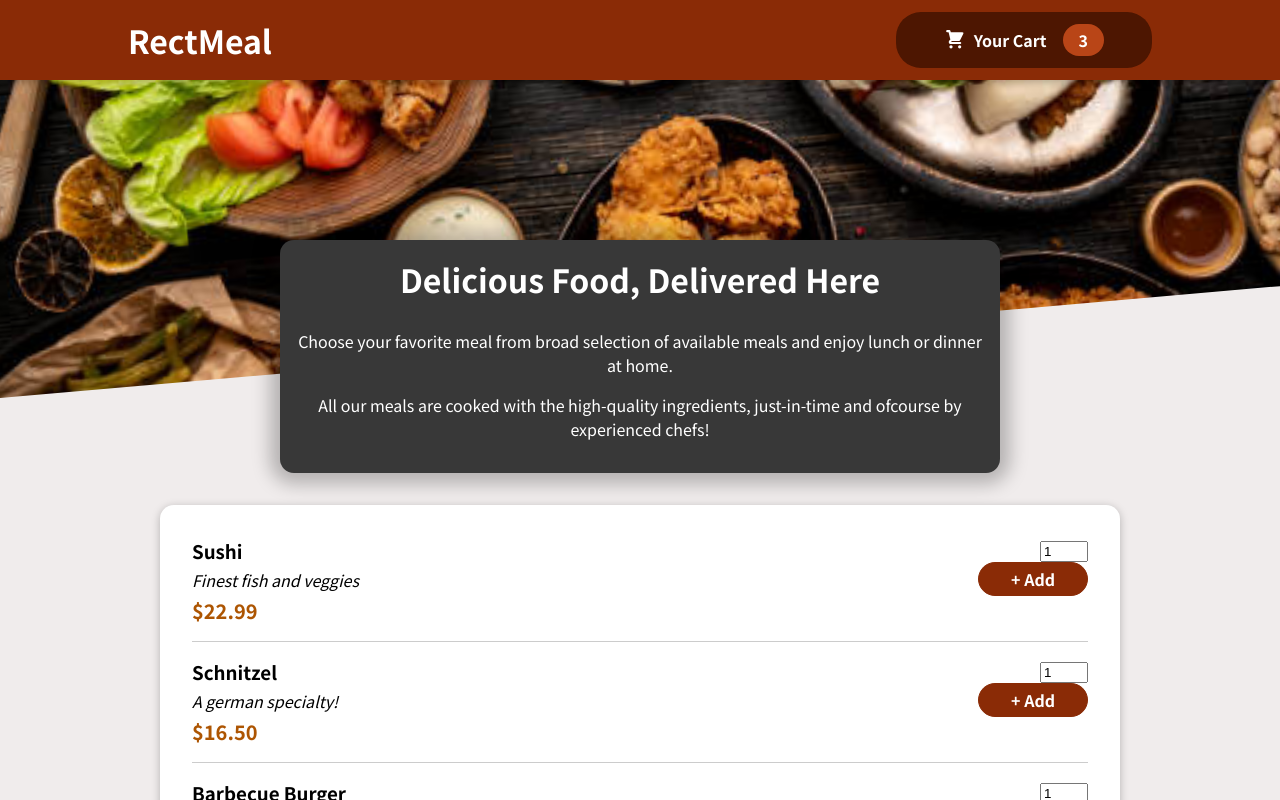
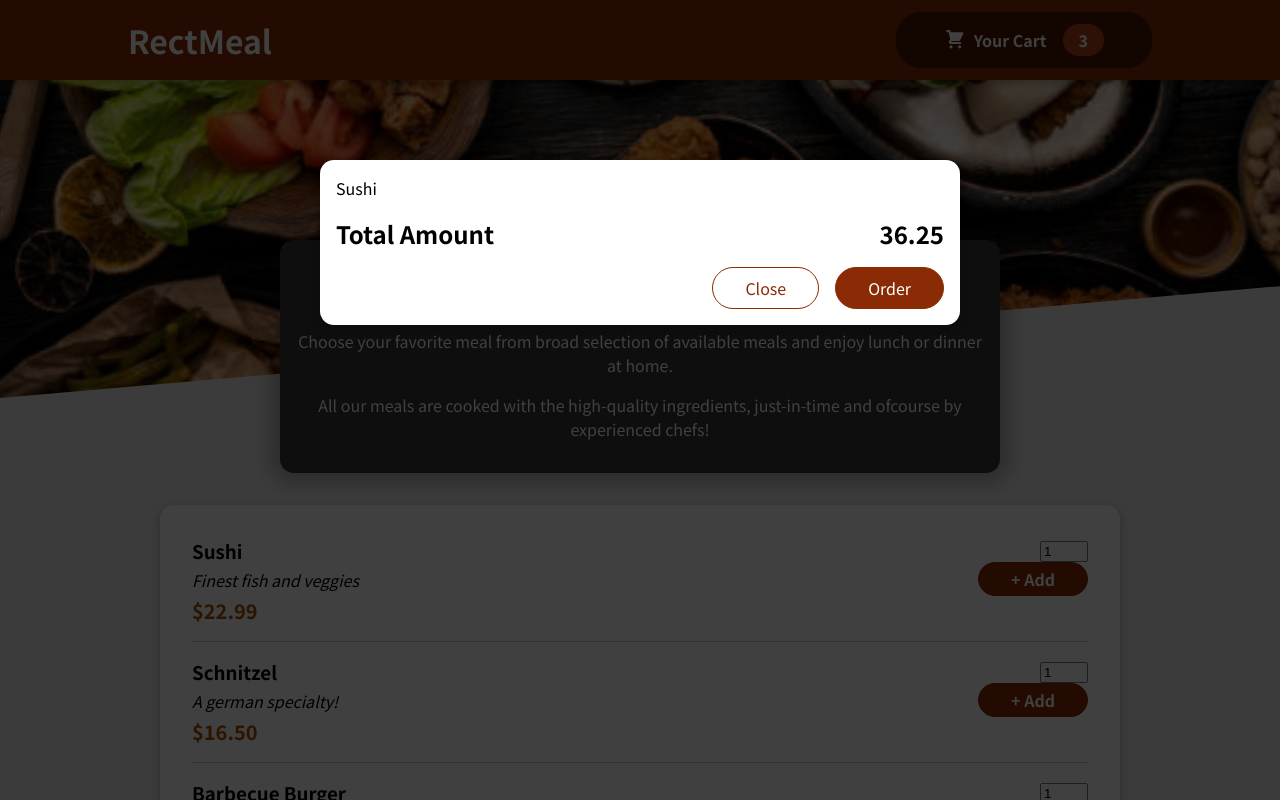
Before and after one commit to Ankitiwari26/RestrauntApp, a React (Create React App) app: page / in a window 1280 px wide. Shown: the top 800 px of the page. Built offline with nearby package versions, Linux system fonts and the light colour scheme.

Commit message:
Fifth Commit

```diff
--- a/public/index.html
+++ b/public/index.html
@@ -28,6 +28,7 @@
   </head>
   <body>
     <noscript>You need to enable JavaScript to run this app.</noscript>
+    <div id="overlays"></div>
     <div id="root"></div>
     <!--
       This HTML file is a template.
--- a/src/App.js
+++ b/src/App.js
@@ -1,8 +1,10 @@
+import Cart from "./components/Cart/Cart";
 import Header from "./components/Layout/Header";
 import Meals from "./components/Meals/Meals";
 function App() {
   return (
     <div>
+      <Cart />
       <Header />
       <main>
         <Meals />
--- /dev/null
+++ b/src/components/Cart/Cart.js
@@ -0,0 +1,25 @@
+import classes from "./Cart.module.css";
+import Modal from "../UI/Modal";
+const Cart = (props) => {
+  const cartItem = (
+    <ul className={classes["cart-items"]}>
+      {[{ id: "c1", name: "Sushi", amount: 2, price: 12.99 }].map((item) => (
+        <li>{item.name}</li>
+      ))}
+    </ul>
+  );
+  return (
+    <Modal>
+      {cartItem}
+      <div className={classes.total}>
+        <span>Total Amount</span>
+        <span>36.25</span>
+      </div>
+      <div className={classes.actions}>
+        <button className={classes["button--alt"]}>Close</button>
+        <button className={classes.button}>Order</button>
+      </div>
+    </Modal>
+  );
+};
+export default Cart;
--- /dev/null
+++ b/src/components/Cart/Cart.module.css
@@ -0,0 +1,46 @@
+.cart-items {
+    list-style: none;
+    margin: 0;
+    padding: 0;
+    max-height: 20rem;
+    overflow: auto;
+  }
+
+  .total {
+    display: flex;
+    justify-content: space-between;
+    align-items: center;
+    font-weight: bold;
+    font-size: 1.5rem;
+    margin: 1rem 0;
+  }
+
+  .actions {
+    text-align: right;
+  }
+
+  .actions button {
+    font: inherit;
+    cursor: pointer;
+    background-color: transparent;
+    border: 1px solid #8a2b06;
+    padding: 0.5rem 2rem;
+    border-radius: 25px;
+    margin-left: 1rem;
+  }
+
+  .actions button:hover,
+  .actions button:active {
+    background-color: #5a1a01;
+    border-color: #5a1a01;
+    color: white;
+  }
+
+  .actions .button--alt {
+    color: #8a2b06;
+  }
+
+  .actions .button {
+    background-color: #8a2b06;
+    color: white;
+  }
--- /dev/null
+++ b/src/components/UI/Modal.js
@@ -0,0 +1,26 @@
+import { Fragment } from "react";
+import ReactDOM from "react-dom";
+import classes from "./Modal.module.css";
+const Backdrop = (props) => {
+  return <div className={classes.backdrop} />;
+};
+const ModalOverlay = (props) => {
+  return (
+    <div className={classes.modal}>
+      <div className={classes.content}>{props.children}</div>
+    </div>
+  );
+};
+const portalElement = document.getElementById("overlays");
+const Modal = (props) => {
+  return (
+    <Fragment>
+      {ReactDOM.createPortal(<Backdrop />, portalElement)}
+      {ReactDOM.createPortal(
+        <ModalOverlay>{props.children}</ModalOverlay>,
+        portalElement
+      )}
+    </Fragment>
+  );
+};
+export default Modal;
--- /dev/null
+++ b/src/components/UI/Modal.module.css
@@ -0,0 +1,40 @@
+.backdrop {
+    position: fixed;
+    top: 0;
+    left: 0;
+    width: 100%;
+    height: 100vh;
+    z-index: 20;
+    background-color: rgba(0, 0, 0, 0.75);
+  }
+
+  .modal {
+    position: fixed;
+    top: 20vh;
+    left: 5%;
+    width: 90%;
+    background-color: white;
+    padding: 1rem;
+    border-radius: 14px;
+    box-shadow: 0 2px 8px rgba(0, 0, 0, 0.25);
+    z-index: 30;
+    animation: slide-down 300ms ease-out forwards;
+  }
+
+  @media (min-width: 768px) {
+    .modal {
+      width: 40rem;
+      left: calc(50% - 20rem);
+    }
+  }
+
+  @keyframes slide-down {
+    from {
+      opacity: 0;
+      transform: translateY(-3rem);
+    }
+    to {
+      opacity: 1;
+      transform: translateY(0);
+    }
+  }
```
